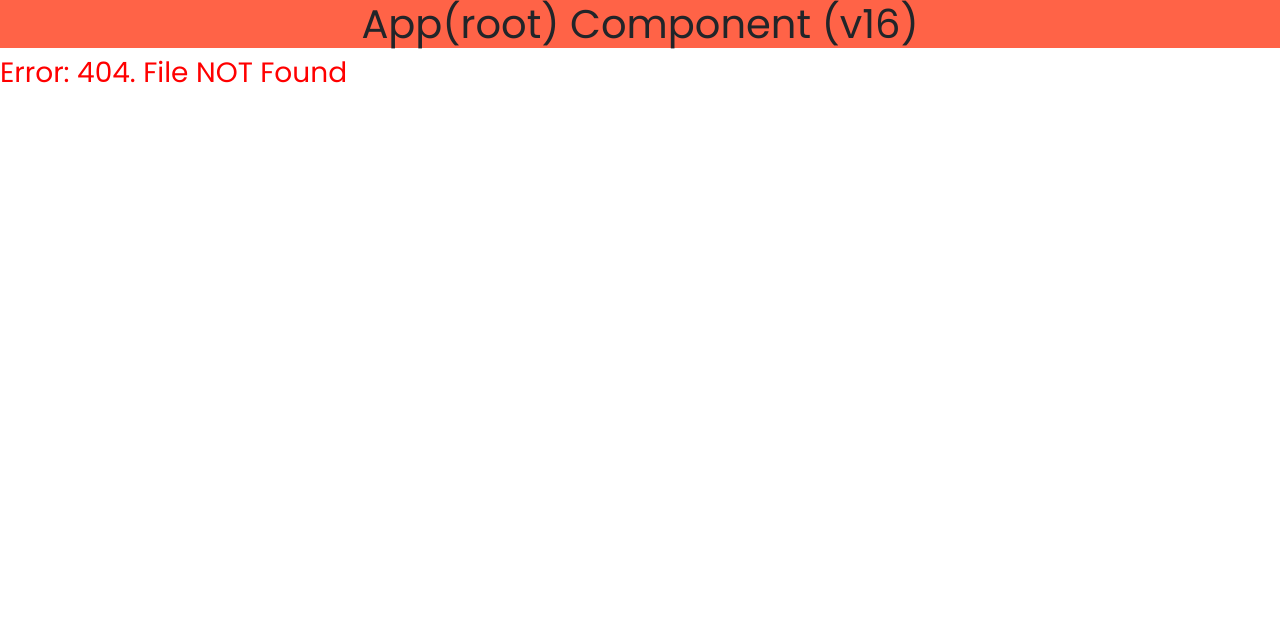
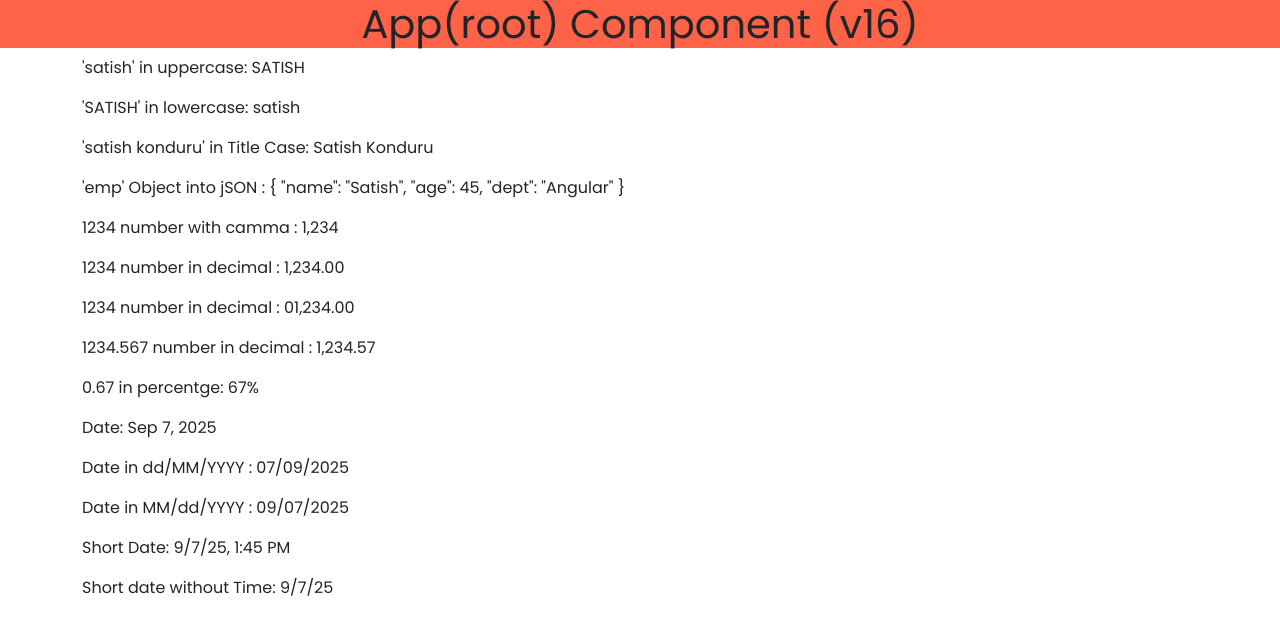
Before and after one commit to SatishKonduru/SELF-16, an Angular app: page /#/built-in-pipes in a window 1280 px wide. Before the commit this address had no page. Shown: the top 634 px of the page. Built offline with nearby package versions, Linux system fonts and the light colour scheme.

Commit message:
builtin pipes

```diff
--- a/src/app/app-routing.module.ts
+++ b/src/app/app-routing.module.ts
@@ -18,6 +18,7 @@ import { UnauthorizedComponent } from './unauthorized/unauthorized/unauthorized.
 import { AdminGuard } from './admin/admin.guard';
 import { EditProfileComponent } from './components/edit-profile/edit-profile.component';
 import { CanDeactivateGuard } from './guards/can-deactivate.guard';
+import { BuiltInPipesComponent } from './components/built-in-pipes/built-in-pipes.component';
 
 const routes: Routes = [
   {
@@ -97,6 +98,10 @@ const routes: Routes = [
     canDeactivate: [CanDeactivateGuard],
   },
   {
+    path: 'built-in-pipes',
+    component: BuiltInPipesComponent,
+  },
+  {
     path: '**',
     component: FileNotFoundComponent,
   },
--- a/src/app/app.module.ts
+++ b/src/app/app.module.ts
@@ -69,6 +69,7 @@ import { EditProfileComponent } from './components/edit-profile/edit-profile.com
 
 import { ConfirmDialogComponent } from './components/confirm-dialog/confirm-dialog.component';
 import { MatDialogModule } from '@angular/material/dialog';
+import { BuiltInPipesComponent } from './components/built-in-pipes/built-in-pipes.component';
 
 @NgModule({
   declarations: [
@@ -125,6 +126,7 @@ import { MatDialogModule } from '@angular/material/dialog';
     UnauthorizedComponent,
     EditProfileComponent,
     ConfirmDialogComponent,
+    BuiltInPipesComponent,
   ],
   imports: [
     BrowserModule,
--- /dev/null
+++ b/src/app/components/built-in-pipes/built-in-pipes.component.html
@@ -0,0 +1,16 @@
+<div class="container">
+  <p>'satish' in uppercase: {{ "satish" | uppercase }}</p>
+  <p>'SATISH' in lowercase: {{ "SATISH" | lowercase }}</p>
+  <p>'satish konduru' in Title Case: {{ "satish konduru" | titlecase }}</p>
+  <p>'emp' Object into jSON : {{ emp | json }}</p>
+  <p>1234 number with camma : {{ 1234 | number }}</p>
+  <p>1234 number in decimal : {{ 1234 | number : "1.2" }}</p>
+  <p>1234 number in decimal : {{ 1234 | number : "5.2" }}</p>
+  <p>1234.567 number in decimal : {{ 1234.567 | number : "3.1-2" }}</p>
+  <p>0.67 in percentge: {{ 0.67 | percent }}</p>
+  <p>Date: {{ todayDate | date }}</p>
+  <p>Date in dd/MM/YYYY : {{ todayDate | date : "dd/MM/YYYY" }}</p>
+  <p>Date in MM/dd/YYYY : {{ todayDate | date : "MM/dd/YYYY" }}</p>
+  <p>Short Date: {{ todayDate | date : "short" }}</p>
+  <p>Short date without Time: {{ todayDate | date : "shortDate" }}</p>
+</div>
--- /dev/null
+++ b/src/app/components/built-in-pipes/built-in-pipes.component.ts
@@ -0,0 +1,15 @@
+import { Component } from '@angular/core';
+
+@Component({
+  selector: 'app-built-in-pipes',
+  templateUrl: './built-in-pipes.component.html',
+  styleUrls: ['./built-in-pipes.component.css'],
+})
+export class BuiltInPipesComponent {
+  emp = {
+    name: 'Satish',
+    age: 45,
+    dept: 'Angular',
+  };
+  todayDate = new Date();
+}
--- a/src/app/components/home/home.component.html
+++ b/src/app/components/home/home.component.html
@@ -82,4 +82,5 @@
 <hr />
 <div class="container">
   <button mat-stroked-button color="warn" [routerLink]="['/edit-profile']">Edit Profile</button>
+  <button mat-stroked-button color="primary" [routerLink]="['/built-in-pipes']">Built-in Pipes</button>
 </div>
```
Also changed, not shown: src/app/components/built-in-pipes/built-in-pipes.component.css (added).
